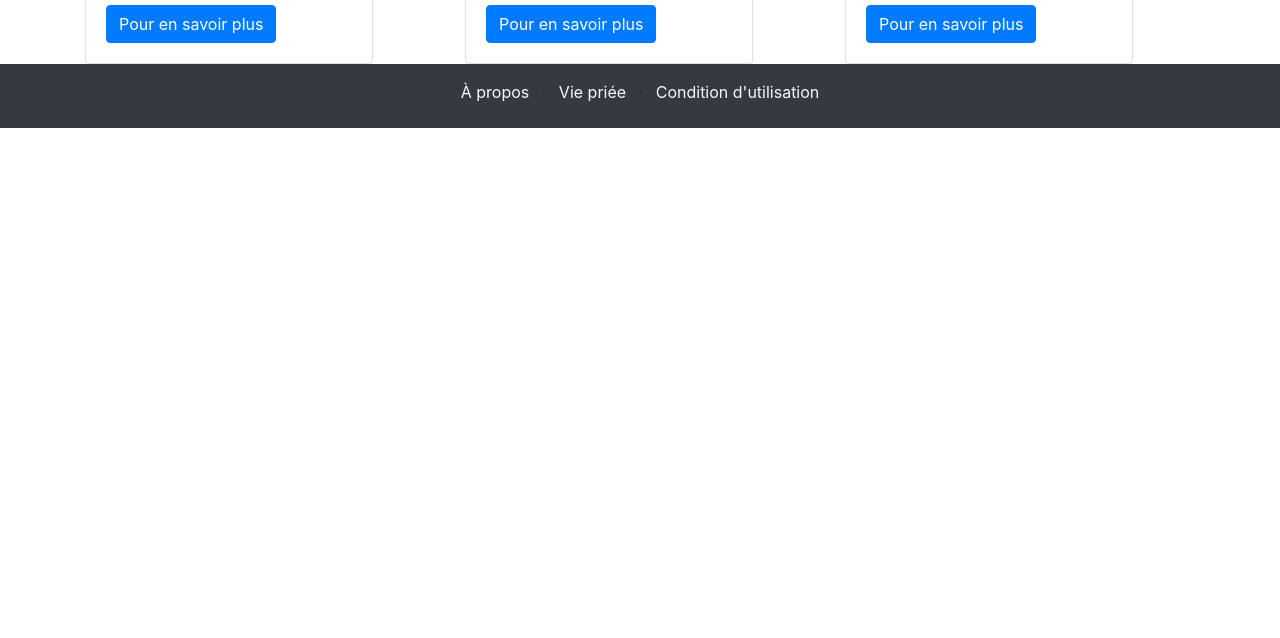
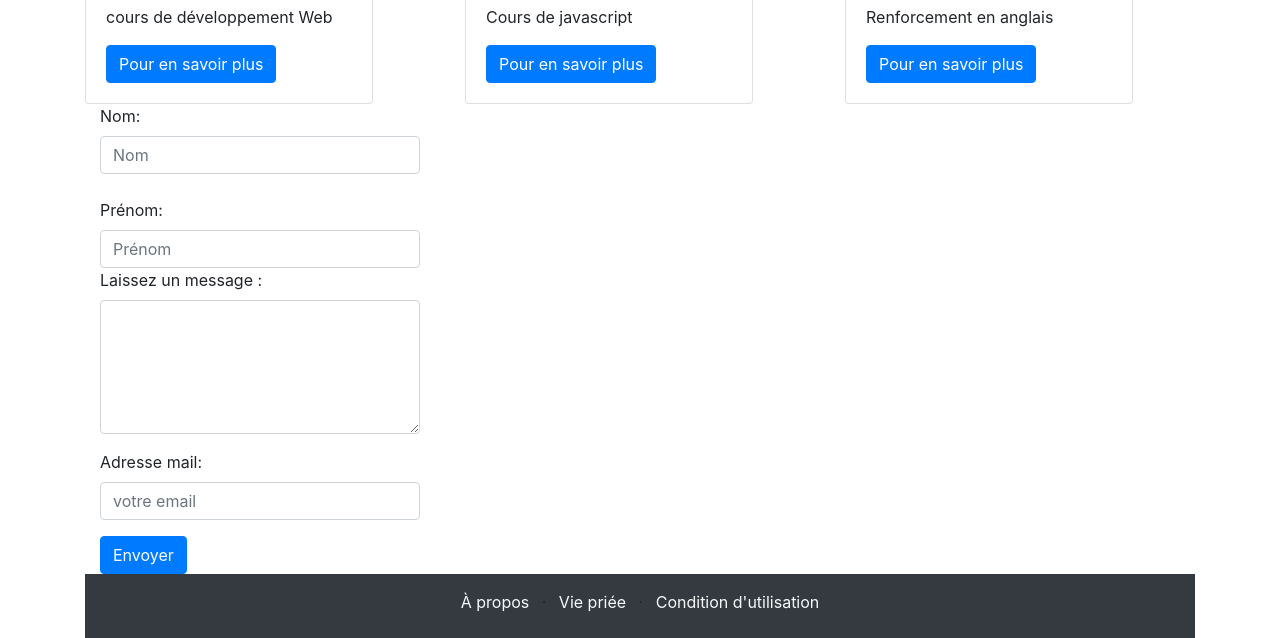
Before and after one commit to kevas007/exercice3, a plain HTML site: page index.html in a window 1280 px wide. Shown: the part 1407-2045 px from the top of the page. Before the commit the page ends 1535 px from the top, so only its background shows below. Drawn offline with nearby package versions, Linux system fonts and the light colour scheme.

Commit message:
ajouter un fichier style et un formulaire de contact

```diff
--- a/index.html
+++ b/index.html
@@ -9,6 +9,7 @@
     <!-- Bootstrap CSS -->
     <link rel="stylesheet" href="https://stackpath.bootstrapcdn.com/bootstrap/4.5.0/css/bootstrap.min.css"
         integrity="sha384-9aIt2nRpC12Uk9gS9baDl411NQApFmC26EwAOH8WgZl5MYYxFfc+NcPb1dKGj7Sk" crossorigin="anonymous">
+    <link rel="stylesheet" href="style.css">
 
     <title>Préfo web</title>
 </head>
@@ -19,7 +20,10 @@
             <div class="row">
 
                 <nav class="col navbar navbar-expand-md navbar-dark">
-                    <a class="navbar-brand" href="index.html">Mission local de schaerbeek</a>
+                    <a class="navbar-brand" href="index.html">
+                        <img src="https://www.1030.be/sites/default/files/logo.png" width="90" height="70"
+                            alt="Site logo">
+                        Mission local de schaerbeek</a>
                     <button class="navbar-toggler" type="button" data-toggle="collapse" data-target="#navbarContent">
                         <span class="navbar-toggler-icon"></span>
                     </button>
@@ -90,6 +94,43 @@
             </div>
         </div>
     </div>
+    <div class="container">
+        <div class="row h-100">
+            <div class="col-12 col-md-4 align-self-center">
+                <form>
+                    <div class="form-group">
+                        <div class="col">
+                            <label for="inputtext">Nom:</label>
+                            <input type="text" class="form-control" placeholder="Nom">
+
+                        </div><br>
+                        <div class="col">
+                            <label for="inputtext">Prénom:</label>
+                            <input type="text" class="form-control" placeholder="Prénom">
+                        </div>
+
+                        <div class="form-group">
+                            <div class="col">
+                                <label for="note">Laissez un message :</label>
+                                <textarea id="note" rows="5" class="form-control" required></textarea>
+                            </div>
+                        </div>
+                        <div class="form-group">
+                            <div class="col">
+                                <label for="exampleInputEmail1"> Adresse mail: </label>
+                                <input type="email" class="form-control" id="exampleInputEmail1"
+                                    aria-describedby="emailHelp" placeholder="votre email">
+                            </div>
+                        </div>
+
+                    </div>
+                    <div class="col">
+                        <button type="submit" class="btn btn-primary">Envoyer</button>
+                    </div>
+                </form>
+            </div>
+        </div>
+
         <!-- footer -->
         <div class="bg-dark">
             <div class="container pt-3 pb-2">
--- /dev/null
+++ b/style.css
@@ -0,0 +1,3 @@
+.container{
+    height: 100%;
+}
```
Lines whose indentation alone changed are shown as unchanged.
